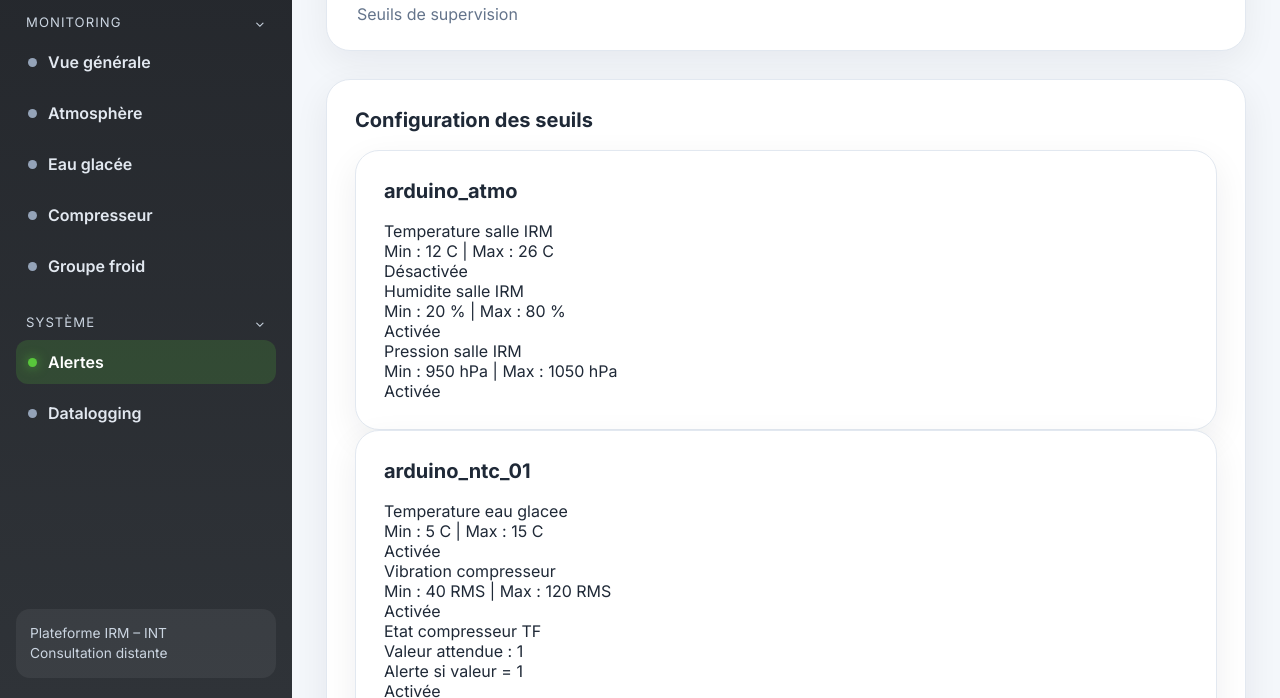
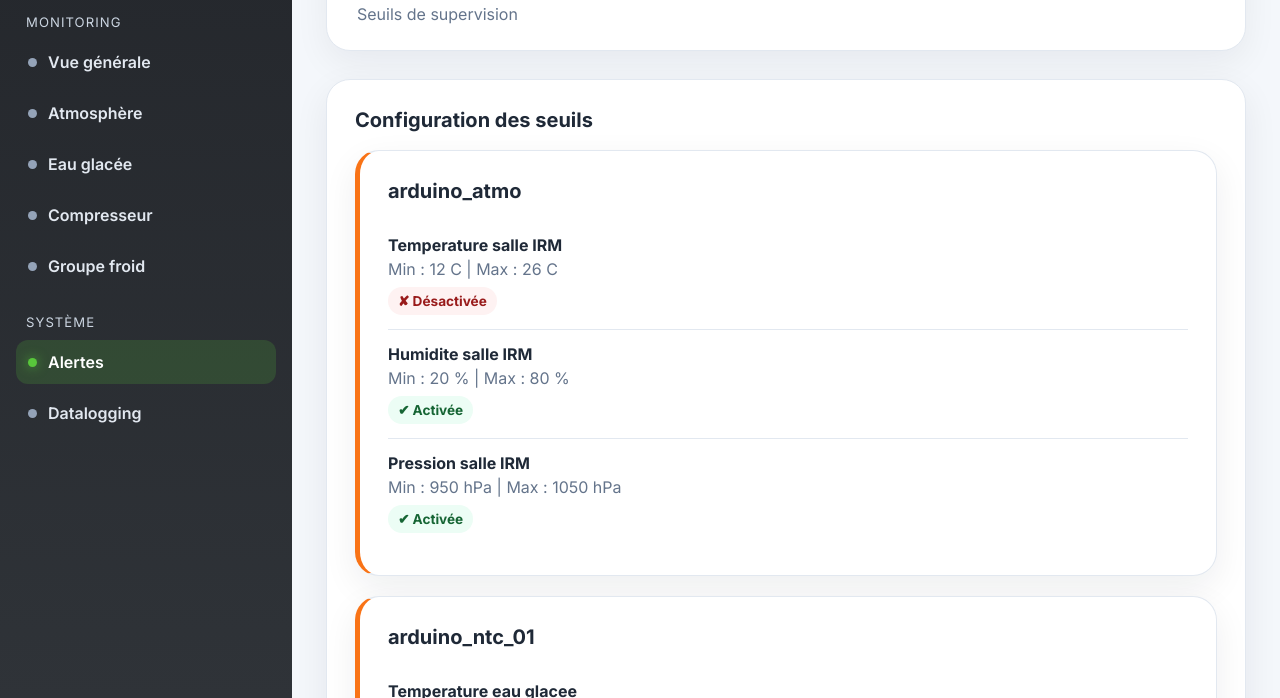
Before and after one commit to Centre-IRM-INT/Monitoring-IRM, a plain HTML site: page frontend/alerte.html in a window 1280 px wide. Shown: the part 100-798 px from the top of the page. Drawn offline with Linux system fonts and the light colour scheme.

Commit message:
Update alerte.html

```diff
--- a/frontend/alerte.html
+++ b/frontend/alerte.html
@@ -5,27 +5,17 @@
 <meta name="viewport" content="width=device-width, initial-scale=1.0">
 <title>Alertes – Centre IRM</title>
 
-<!-- Police Inter via Google Fonts — commune à toutes les pages -->
 <link href="https://fonts.googleapis.com/css2?family=Inter:wght@400;600;700;800&display=swap" rel="stylesheet">
-
-<!-- Feuille de style commune à toutes les pages du dashboard -->
 <link rel="stylesheet" href="style.css?v=final">
 
 <style>
-/* Grille des cartes d'alerte — une carte par device -->
 .alert-grid { display: grid; gap: 20px; }
-
-/* Bordure orange gauche pour identifier visuellement les cartes d'alerte -->
 .alert-card { border-left: 5px solid #f97316; }
-
-/* Ligne de séparation entre chaque seuil dans une carte -->
 .alert-item { padding: 14px 0; border-bottom: 1px solid #e2e8f0; }
 .alert-item:last-child { border-bottom: none; }
-
 .alert-label { font-weight: 700; }
 .alert-range { color: #64748b; margin-top: 4px; }
 
-/* Badge vert — seuil activé -->
 .alert-enabled {
     display: inline-block;
     margin-top: 8px;
@@ -37,7 +27,6 @@
     font-weight: 700;
 }
 
-/* Badge rouge — seuil désactivé -->
 .alert-disabled {
     display: inline-block;
     margin-top: 8px;
@@ -49,7 +38,6 @@
     font-weight: 700;
 }
 
-/* Encart d'erreur affiché si le JSON des seuils est inaccessible -->
 .error-box {
     color: #991b1b;
     background: #fef2f2;
@@ -62,50 +50,37 @@
 
 <body>
 
-<!-- Bouton pour ouvrir/fermer la sidebar.
-     Sur mobile (≤ 720px) : overlay. Sur desktop : rétractable. -->
 <button class="menu-toggle" onclick="toggleMenu()">☰</button>
-
-<!-- Fond semi-transparent derrière la sidebar sur mobile -->
 <div id="overlay" onclick="closeMenu()"></div>
 
 <div class="app-shell">
 
-    <!-- ─────────────────────────────────────────────
-         SIDEBAR — Navigation latérale
-    ──────────────────────────────────────────────── -->
 <aside id="sidebar" class="sidebar">
     <div class="sidebar-brand">
         <span>IRM Supervision</span>
-            <img src="Logo_IRM.png" alt="Logo IRM">
+        <img src="Logo_IRM.png">
     </div>
 
     <div class="sidebar-section">
-            <div class="sidebar-title"><span>Monitoring</span><span>⌄</span></div>
+        <div class="sidebar-title">Monitoring</div>
         <nav class="sidebar-menu">
-                <a href="index.html"       data-page="index">      <span class="dot"></span><span class="label-text">Vue générale</span></a>
-                <a href="atmosphere.html"  data-page="atmosphere"> <span class="dot"></span><span class="label-text">Atmosphère</span></a>
-                <a href="eaufroide.html"   data-page="eaufroide">  <span class="dot"></span><span class="label-text">Eau glacée</span></a>
-                <a href="compresseur.html" data-page="compresseur"><span class="dot"></span><span class="label-text">Compresseur</span></a>
-                <a href="groupefroid.html" data-page="groupefroid"><span class="dot"></span><span class="label-text">Groupe froid</span></a>
+            <a href="index.html"><span class="dot"></span>Vue générale</a>
+            <a href="atmosphere.html"><span class="dot"></span>Atmosphère</a>
+            <a href="eaufroide.html"><span class="dot"></span>Eau glacée</a>
+            <a href="compresseur.html"><span class="dot"></span>Compresseur</a>
+            <a href="groupefroid.html"><span class="dot"></span>Groupe froid</a>
         </nav>
     </div>
 
     <div class="sidebar-section">
-            <div class="sidebar-title"><span>Système</span><span>⌄</span></div>
+        <div class="sidebar-title">Système</div>
         <nav class="sidebar-menu">
-                <!-- Lien actif sur cette page — classe appliquée statiquement -->
-                <a href="alerte.html"      class="active">          <span class="dot"></span><span class="label-text">Alertes</span></a>
-                <a href="datalogging.html" data-page="datalogging"> <span class="dot"></span><span class="label-text">Datalogging</span></a>
+            <a href="alerte.html" class="active"><span class="dot"></span>Alertes</a>
+            <a href="datalogging.html" data-page="datalogging"><span class="dot"></span><span class="label-text">Datalogging</span></a>
         </nav>
     </div>
-
-        <div class="sidebar-footer">Plateforme IRM – INT<br>Consultation distante</div>
 </aside>
 
-    <!-- ─────────────────────────────────────────────
-         CONTENU PRINCIPAL
-    ──────────────────────────────────────────────── -->
 <main class="main-content">
 
 <div class="topbar">
@@ -116,36 +91,24 @@
 </div>
 
 <div class="container">
-
-            <!-- Carte de configuration des seuils.
-                 Le contenu est injecté dynamiquement par renderSeuils()
-                 à partir du fichier config_seuils.json. -->
     <div class="card">
         <h2>Configuration des seuils</h2>
         <div id="alertes_content">Chargement...</div>
     </div>
+</div>
 
-        </div>
 </main>
 </div>
 
 <script>
-    // Chemin vers le fichier de configuration des seuils d'alerte.
-    // Ce fichier est lu côté client — il doit être accessible depuis le serveur web.
-    // Il est également lu par alerte_manager.py côté serveur pour déclencher les e-mails.
 const CONFIG_SEUILS_PATH = "config_seuils.json";
 
-    /**
-     * loadSeuils()
-     * Charge le fichier config_seuils.json et injecte le rendu dans la page.
-     * Le paramètre ?v=timestamp force le navigateur à ne pas utiliser le cache,
-     * garantissant que les seuils affichés sont toujours les plus récents.
-     */
 async function loadSeuils() {
     const container = document.getElementById("alertes_content");
 
     try {
         const response = await fetch(CONFIG_SEUILS_PATH + "?v=" + Date.now());
+
         if (!response.ok) throw new Error("HTTP " + response.status);
 
         const seuils = await response.json();
@@ -153,87 +116,66 @@
 
     } catch (e) {
         console.error(e);
-            // Affiche un encart d'erreur si le JSON est absent ou mal formé
-            container.innerHTML = `<div class="error-box">Erreur chargement JSON</div>`;
+        container.innerHTML = `<div class="error-box">Erreur chargement JSON : ${e.message}</div>`;
     }
 }
 
-    /**
-     * renderRange(cfg)
-     * Génère le texte décrivant la plage de seuil selon le type de grandeur.
-     *
-     * Deux types supportés :
-     * - "state"  : valeur logique 0/1 (ex: état compresseur) — affiche la valeur attendue
-     * - numérique : affiche les bornes min/max avec unité (ex: "Min : 18 °C | Max : 26 °C")
-     *
-     * @param {object} cfg - configuration d'un seuil depuis config_seuils.json
-     * @returns {string} HTML de la plage
-     */
 function renderRange(cfg) {
     if (cfg.unit === "state") {
-            // Grandeur logique : alerte si la valeur diffère de la valeur attendue
-            const expected = cfg.expected ?? 1;
-            const bad      = expected === 1 ? 0 : 1;
-            return `Valeur attendue : ${expected}<br>Alerte si valeur = ${bad}`;
+        const expected = Array.isArray(cfg.expected) ? cfg.expected[0] : (cfg.expected ?? 1);
+        const bad = expected === 1 ? 0 : 1;
+        return `Valeur attendue : ${expected} | Alerte si valeur = ${bad}`;
     }
 
-        // Grandeur numérique : affiche les bornes min/max
     return `Min : ${cfg.min ?? "--"} ${cfg.unit || ""} | Max : ${cfg.max ?? "--"} ${cfg.unit || ""}`;
 }
 
-    /**
-     * renderSeuils(seuils)
-     * Génère le HTML complet de la grille des seuils.
-     * Parcourt l'objet JSON par device, puis par grandeur dans chaque device.
-     * Chaque seuil est affiché avec son libellé, sa plage et son statut activé/désactivé.
-     *
-     * Structure attendue du JSON :
-     * {
-     *   "arduino_atmo": {
-     *     "temperature": { "label": "Température", "min": 18, "max": 26, "unit": "°C", "enabled": true },
-     *     ...
-     *   },
-     *   ...
-     * }
-     *
-     * @param {object} seuils - contenu parsé de config_seuils.json
-     * @returns {string} HTML de la grille
-     */
+function isValidSensor(cfg) {
+    // On ignore les entrées sans label ou sans structure de capteur
+    return cfg && typeof cfg === "object" && cfg.label !== undefined;
+}
+
 function renderSeuils(seuils) {
     let html = `<div class="alert-grid">`;
 
     for (const device in seuils) {
-            // Une carte par device avec bordure orange
-            html += `<div class="card alert-card"><h2>${device}</h2>`;
+        // On ignore le bloc watchdog qui n'est pas un capteur
+        if (device === "watchdog") continue;
 
-            for (const key in seuils[device]) {
-                const cfg = seuils[device][key];
+        const deviceData = seuils[device];
+        let itemsHtml = "";
 
-                html += `
+        for (const key in deviceData) {
+            const cfg = deviceData[key];
+
+            // On ignore les entrées sans structure valide
+            if (!isValidSensor(cfg)) continue;
+
+            itemsHtml += `
                 <div class="alert-item">
-                        <div class="alert-label">${cfg.label || key}</div>
+                    <div class="alert-label">${cfg.label}</div>
                     <div class="alert-range">${renderRange(cfg)}</div>
-                        <!-- Badge vert si activé, rouge si désactivé -->
                     <div class="${cfg.enabled ? "alert-enabled" : "alert-disabled"}">
-                            ${cfg.enabled ? "Activée" : "Désactivée"}
+                        ${cfg.enabled ? "✔ Activée" : "✘ Désactivée"}
                     </div>
                 </div>
             `;
         }
 
-            html += `</div>`;
+        if (itemsHtml) {
+            html += `
+                <div class="card alert-card">
+                    <h2>${device}</h2>
+                    ${itemsHtml}
+                </div>
+            `;
+        }
     }
 
     html += `</div>`;
     return html;
 }
 
-    /**
-     * toggleMenu() / closeMenu()
-     * Gestion de la sidebar responsive.
-     * Sur mobile : sidebar en overlay (classe "active").
-     * Note : version simplifiée sans gestion desktop — pas de sidebar rétractable ici.
-     */
 function toggleMenu() {
     document.getElementById("sidebar").classList.toggle("active");
 }
@@ -242,7 +184,6 @@
     document.getElementById("sidebar").classList.remove("active");
 }
 
-    // Chargement des seuils au démarrage de la page
 loadSeuils();
 </script>
 
```
Lines whose indentation alone changed are shown as unchanged.
